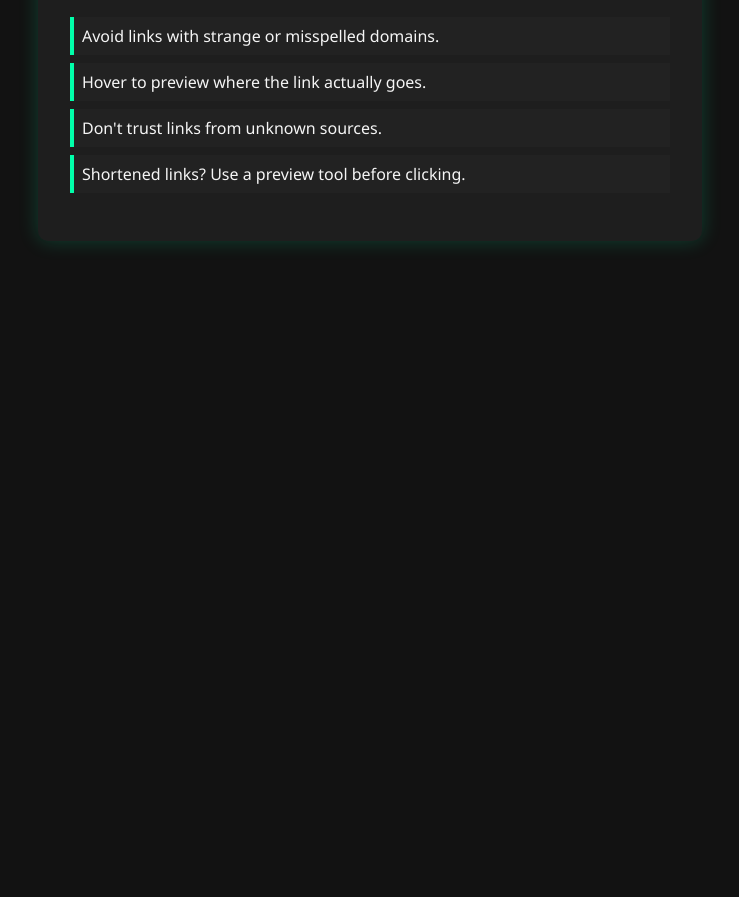
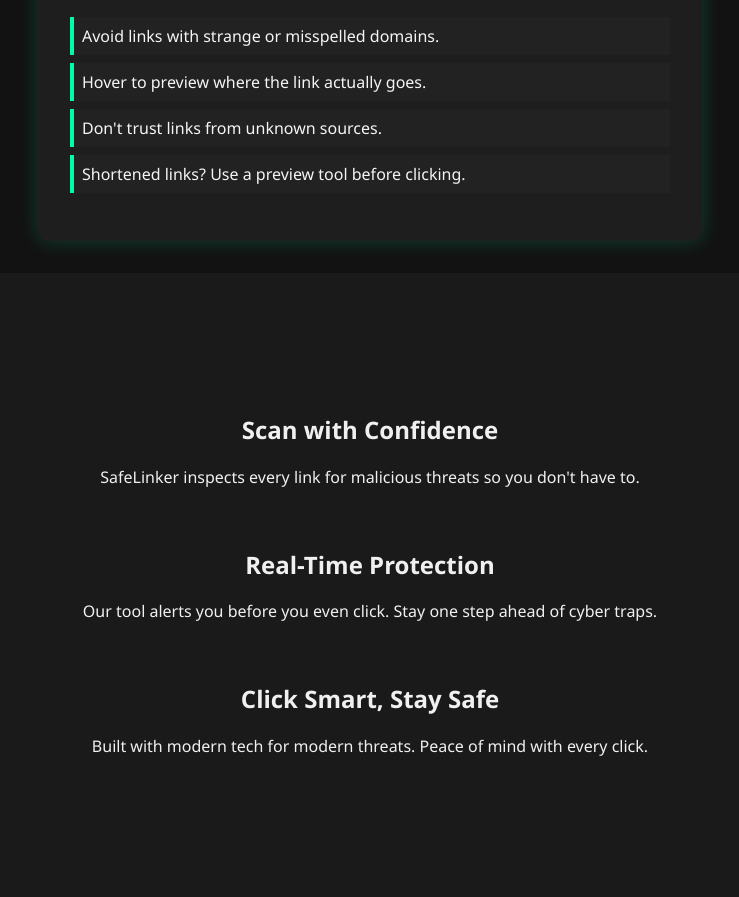
Before and after one commit to halalh4x0r/Phase1-Safelinker-Final-Project, a website: page index.html in a window 1280 px wide. Shown: the part 405-1302 px from the top of the page, without its empty margins (270-1009 px from the left). Before the commit the page ends 800 px from the top, so only its background shows below. Drawn offline with Linux system fonts and the light colour scheme.

Commit message:
modified a file

```diff
--- a/index.html
+++ b/index.html
@@ -40,6 +40,21 @@
       </ul>
     </div>
   </div>
+  <section class="scroll-section">
+  <div class="scroll-item">
+    <h2>Scan with Confidence</h2>
+    <p>SafeLinker inspects every link for malicious threats so you don't have to.</p>
+  </div>
+  <div class="scroll-item">
+    <h2>Real-Time Protection</h2>
+    <p>Our tool alerts you before you even click. Stay one step ahead of cyber traps.</p>
+  </div>
+  <div class="scroll-item">
+    <h2>Click Smart, Stay Safe</h2>
+    <p>Built with modern tech for modern threats. Peace of mind with every click.</p>
+  </div>
+</section>
+
 
   <script src="script.js"></script>
 </body>
--- a/script.js
+++ b/script.js
@@ -84,3 +84,20 @@
 
   renderHistory();
 });
+
+  const scrollItems = document.querySelectorAll('.scroll-item');
+
+  const observer = new IntersectionObserver((entries) => {
+    entries.forEach(entry => {
+      if (entry.isIntersecting) {
+        entry.target.classList.add('visible');
+        observer.unobserve(entry.target); // Animate only once
+      }
+    });
+  }, {
+    threshold: 0.2
+  });
+
+  scrollItems.forEach(item => {
+    observer.observe(item);
+  });
--- a/style.css
+++ b/style.css
@@ -112,3 +112,33 @@
   color: #e74c3c;
   font-weight: bold;
 }
+
+.scroll-section {
+  background-color: #1a1a1a;
+  padding: 80px 20px;
+  color: #f0f0f0;
+  text-align: center;
+}
+
+.scroll-item {
+  opacity: 0;
+  transform: translateY(40px);
+  transition: all 0.8s ease-out;
+  max-width: 700px;
+  margin: 60px auto;
+}
+
+.scroll-item.visible {
+  opacity: 1;
+  transform: translateY(0);
+}
+
+.scroll-item:nth-child(even) {
+  transform: translateX(-40px);
+}
+.scroll-item:nth-child(odd) {
+  transform: translateX(40px);
+}
+.scroll-item.visible {
+  transform: translateX(0);
+}
```
